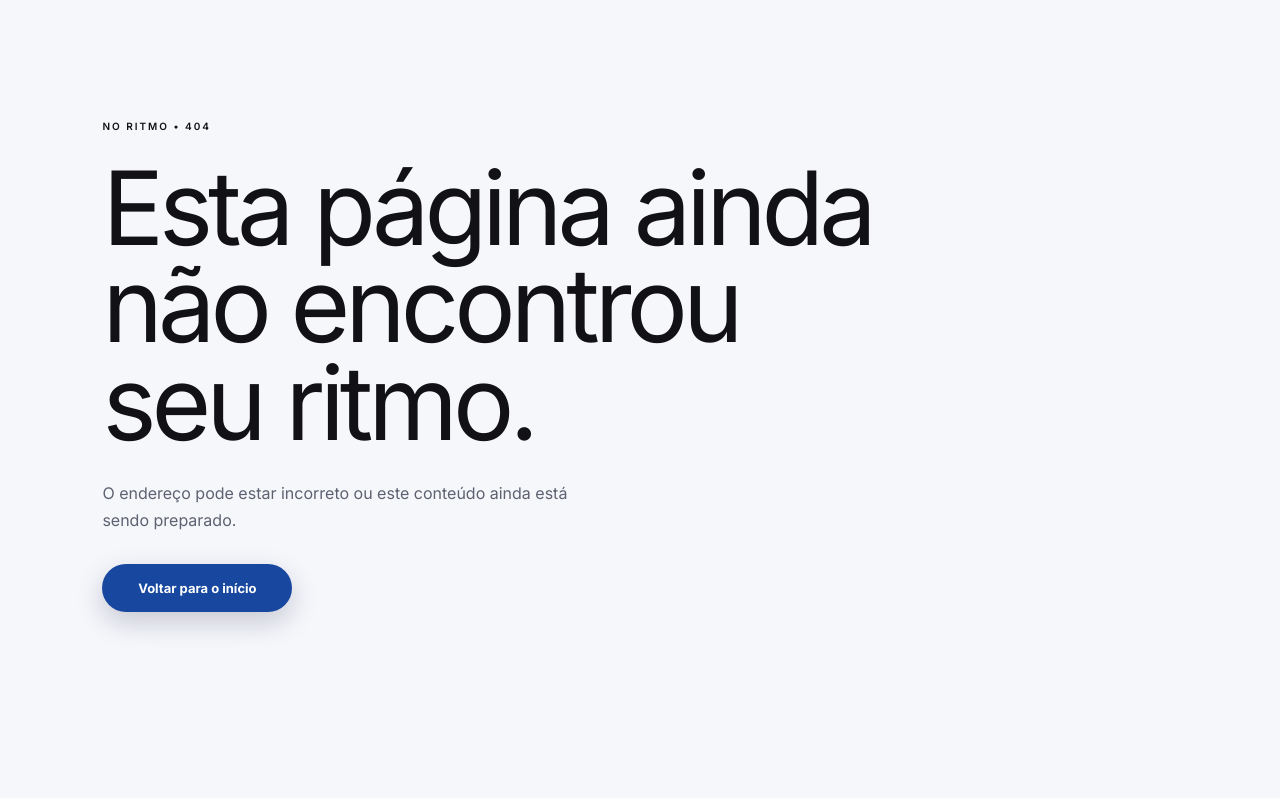
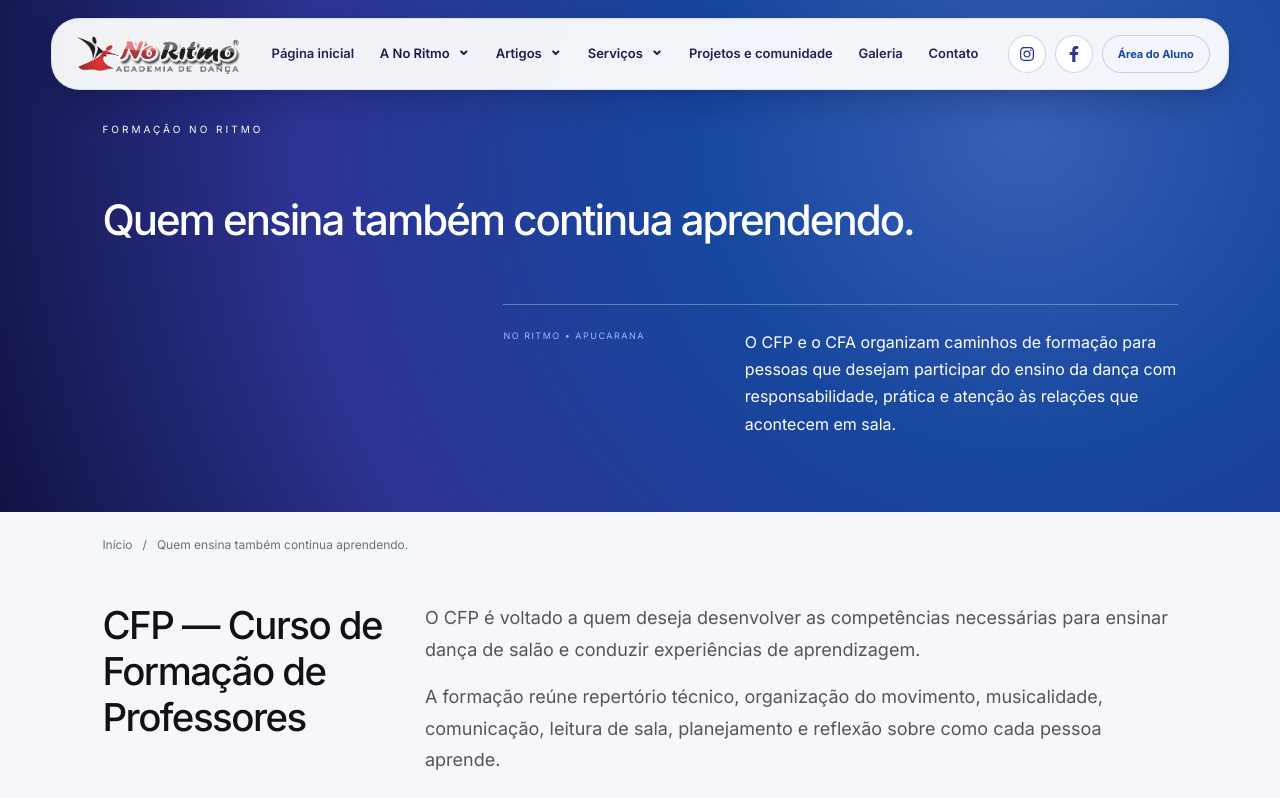
Before and after one commit to leonardodariva/no-ritmo-academia-de-danca, a Next.js app: page /formacao in a window 1280 px wide. Before the commit this address had no page. Shown: the top 798 px of the page. Built offline with nearby package versions, Linux system fonts and the light colour scheme; a web font is replaced by a local one.

Commit message:
Atualiza perfil de Paulo Menossi e paginas de formacao

```diff
--- /dev/null
+++ b/app/formacao/page.tsx
@@ -0,0 +1,51 @@
+import type { Metadata } from "next";
+import SubpageShell from "../SubpageShell";
+
+export const metadata: Metadata = {
+  title: "Formação de professores e assistentes | No Ritmo",
+  description: "Conheça o CFP e o CFA, programas de formação da No Ritmo para quem deseja ensinar, apoiar aulas e desenvolver experiência em dança.",
+  alternates: { canonical: "/formacao" },
+};
+
+export default function FormacaoPage() {
+  return <SubpageShell
+    wideCopy
+    kicker="Formação No Ritmo"
+    title="Quem ensina também continua aprendendo."
+    intro="O CFP e o CFA organizam caminhos de formação para pessoas que desejam participar do ensino da dança com responsabilidade, prática e atenção às relações que acontecem em sala."
+    sections={[
+      {
+        number: "01",
+        title: "CFP — Curso de Formação de Professores",
+        paragraphs: [
+          "O CFP é voltado a quem deseja desenvolver as competências necessárias para ensinar dança de salão e conduzir experiências de aprendizagem.",
+          "A formação reúne repertório técnico, organização do movimento, musicalidade, comunicação, leitura de sala, planejamento e reflexão sobre como cada pessoa aprende.",
+          "Mais do que preparar alguém para demonstrar passos, o CFP busca formar professores capazes de observar, explicar, adaptar e acompanhar o desenvolvimento dos alunos com segurança e autonomia.",
+        ],
+        id: "cfp",
+      },
+      {
+        number: "02",
+        title: "CFA — Curso de Formação de Assistentes",
+        paragraphs: [
+          "O CFA é um caminho de iniciação para quem deseja apoiar aulas, acompanhar alunos e começar a desenvolver experiência prática em sala.",
+          "A pessoa assistente aprende a observar a turma, acolher dúvidas, colaborar com os professores e contribuir para um ambiente de prática respeitoso e organizado.",
+          "A atuação acontece com orientação da equipe, respeitando o momento de aprendizagem e as responsabilidades definidas para cada etapa da formação.",
+        ],
+        id: "cfa",
+      },
+      {
+        number: "03",
+        title: "Uma formação ligada à prática",
+        text: "Os programas fazem parte da cultura de aprendizagem contínua da No Ritmo. Conteúdos, critérios de participação, calendário e etapas serão apresentados pela equipe de acordo com cada turma e edição.",
+      },
+      {
+        number: "04",
+        title: "Quer saber como participar?",
+        text: "Entre em contato com a No Ritmo e conte se você procura o CFP, o CFA ou quer entender qual caminho combina com seu momento.",
+      },
+    ]}
+    ctaIntro="Entre em contato"
+    ctaTitle="Converse com a equipe sobre os próximos passos da sua formação."
+  />;
+}
--- a/app/page.tsx
+++ b/app/page.tsx
@@ -75,9 +75,9 @@
           <div><h3>CFB — Curso de Formação de Professores</h3><p>Formação completa para quem deseja ensinar dança com técnica, consciência e segurança.</p><Link href="/professores" aria-label="Saiba mais sobre o CFB">Saiba mais sobre o serviço</Link></div>
         </article>
         <article>
-          <Link className="service-card-hitarea" href="/professores" aria-label="Abrir serviço CFA" />
+          <Link className="service-card-hitarea" href="/formacao#cfa" aria-label="Abrir serviço CFA" />
           <img src="/images/propostas/modelo-aula-espelho.png" alt="Formação de assistentes de dança" loading="lazy" />
-          <div><h3>CFA — Curso de Formação de Assistente</h3><p>Prepare-se para apoiar aulas, acompanhar alunos e desenvolver experiência prática em sala.</p><Link href="/professores" aria-label="Saiba mais sobre o CFA">Saiba mais sobre o serviço</Link></div>
+          <div><h3>CFA — Curso de Formação de Assistente</h3><p>Prepare-se para apoiar aulas, acompanhar alunos e desenvolver experiência prática em sala.</p><Link href="/formacao#cfa" aria-label="Saiba mais sobre o CFA">Saiba mais sobre o serviço</Link></div>
         </article>
       </div>
     </section>
@@ -93,8 +93,8 @@
         { role: "Luciano", image: "/images/propostas/modelo-casal-maduro.png" },
         { role: "Leonardo", image: "/images/propostas/modelo-aula-orientada.png" },
         { role: "Lilian", image: "/images/propostas/modelo-aula-espelho.png" },
-        { role: "Paulo Menossi", image: "/images/propostas/modelo-casal-proximo.png" },
-      ].map((profile, index) => <div className={`home-team-card home-team-card-${index + 1}`} key={profile.role}><div className="home-team-card-image"><img src={profile.image} alt={`Imagem ilustrativa para ${profile.role.toLowerCase()} da No Ritmo`} loading="lazy" /><span>0{index + 1}</span></div><div className="home-team-card-content"><strong>{profile.role}</strong><small>Perfil em atualização</small><p>Breve resumo sobre o professor, sua trajetória, formação e áreas de atuação será adicionado após validação com a equipe.</p></div></div>)}</div>
+        { role: "Paulo Menossi", image: "/images/propostas/paulo-menossi-aula.png", subtitle: "Formado pelo CFP da No Ritmo", bio: "Aluno da No Ritmo há três anos, Paulo decidiu aprofundar sua trajetória na dança e se preparar para ensinar. Concluiu o Curso de Formação de Professores (CFP) da academia com muito estudo, dedicação e empenho em cada etapa, incluindo o estágio e a prática de aulas assistidas." },
+      ].map((profile, index) => <div className={`home-team-card home-team-card-${index + 1}`} key={profile.role}><div className="home-team-card-image"><img src={profile.image} alt={`Imagem ilustrativa para ${profile.role.toLowerCase()} da No Ritmo`} loading="lazy" /><span>0{index + 1}</span></div><div className="home-team-card-content"><strong>{profile.role}</strong><small>{profile.subtitle ?? "Perfil em atualização"}</small><p>{profile.bio ?? "Breve resumo sobre o professor, sua trajetória, formação e áreas de atuação será adicionado após validação com a equipe."}</p></div></div>)}</div>
     </section>
 
     <section className="home-testimonials" id="depoimentos" aria-labelledby="home-testimonials-title">
--- a/app/servicos/page.tsx
+++ b/app/servicos/page.tsx
@@ -13,7 +13,7 @@
   ["05", "Coreografias para eventos", "Projetos personalizados para escolas, empresas e grandes eventos.", "/coreografias/eventos"],
   ["06", "Coreografias para gincanas", "Uma apresentação pensada para a equipe, o regulamento e o tempo disponível.", "/coreografias/gincanas"],
   ["07", "CFB — Curso de Formação de Professores", "Formação para ensinar dança com técnica, consciência e segurança.", "/professores"],
-  ["08", "CFA — Curso de Formação de Assistente", "Prepare-se para apoiar aulas e acompanhar alunos na prática.", "/professores"],
+  ["08", "CFP e CFA — Formação No Ritmo", "Caminhos de formação para ensinar, apoiar aulas e desenvolver experiência prática.", "/formacao"],
 ] as const;
 
 export default function ServicosPage() {
--- a/app/sitemap.ts
+++ b/app/sitemap.ts
@@ -4,7 +4,7 @@
 const siteUrl = "https://no-ritmo-academia-de-danca.sites.openai.com";
 
 export default function sitemap(): MetadataRoute.Sitemap {
-  const routes = ["/", "/sobre", "/aulas", "/aulas-particulares", "/modalidades", "/coreografias/casamentos", "/coreografias/debutantes", "/coreografias/eventos", "/coreografias/gincanas", "/professores", "/autores", "/horarios", "/galeria", "/faq", "/contato", "/eventos", "/conhecimento", "/artigos"];
+  const routes = ["/", "/sobre", "/aulas", "/aulas-particulares", "/modalidades", "/servicos", "/formacao", "/coreografias/casamentos", "/coreografias/debutantes", "/coreografias/eventos", "/coreografias/gincanas", "/professores", "/autores", "/horarios", "/galeria", "/faq", "/contato", "/eventos", "/projetos", "/conhecimento", "/artigos"];
   const categoryRoutes = [...new Set(articles.map((item) => item.category.normalize("NFD").replace(/[\u0300-\u036f]/g, "").toLowerCase().replaceAll(" ", "-")))].map((slug) => `/artigos/categoria/${slug}`);
   const editorialRoutes = [...knowledgePages.map((item) => `/conhecimento/${item.slug}`), ...articles.map((item) => `/artigos/${item.slug}`), ...categoryRoutes, `/autores/${noRitmoAuthor.slug}`];
   return [...routes, ...editorialRoutes].map((route) => ({ url: `${siteUrl}${route}`, lastModified: new Date(), changeFrequency: route.startsWith("/artigos") ? "weekly" : "monthly", priority: route === "/" ? 1 : route.split("/").length > 2 ? 0.6 : 0.7 }));
--- a/content/navigation.ts
+++ b/content/navigation.ts
@@ -10,6 +10,7 @@
       { label: "Sobre a No Ritmo", href: "/sobre" },
       { label: "Missão, Visão e Valores", href: "/missao-visao-valores" },
       { label: "Professores e equipe", href: "/professores" },
+      { label: "Formação CFP e CFA", href: "/formacao" },
       { label: "Autores e colaboradores", href: "/autores" },
     ],
   },
```
Also changed, not shown: 5 other files (tests, documents, lock files or other folders).
